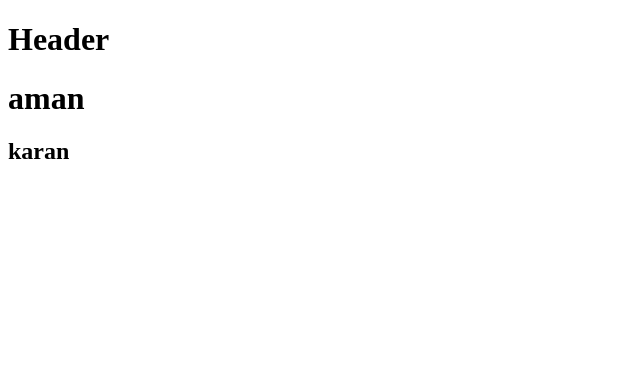
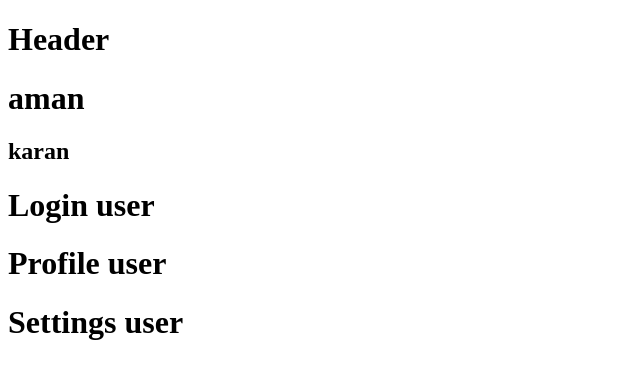
Before and after one commit to Ashirwad04/Project_01, a React (Vite) app: page / in a window 1280 px wide. Shown: the top 378 px of the page, without its empty margins (0-640 px from the left). Built offline with nearby package versions, Linux system fonts and the light colour scheme.

Commit message:
Learning

```diff
--- a/src/App.jsx
+++ b/src/App.jsx
@@ -1,4 +1,5 @@
 import Header from "./Header";
+import Login,{Profile,Settings} from "./UserComponet";
 
 function App(){
   return(
@@ -6,6 +7,9 @@ function App(){
     <Header/>
     <h1>aman</h1>
     <h2>karan</h2>
+    <Login/>
+    <Profile/>
+    <Settings/>
    </div>
   )
 }
--- /dev/null
+++ b/src/UserComponet.jsx
@@ -0,0 +1,29 @@
+function Login(){
+    return(
+        <div>
+            <h1>Login user</h1>
+        </div>
+    )
+}
+
+
+export function Profile(){
+    return(
+        <div>
+            <h1>Profile user</h1>
+        </div>
+    )
+}
+
+export function Settings(){
+    return(
+        <div>
+            <h1>Settings user</h1>
+        </div>
+    )
+}
+
+
+
+//Expoting it in anouter file
+export default Login;
```
